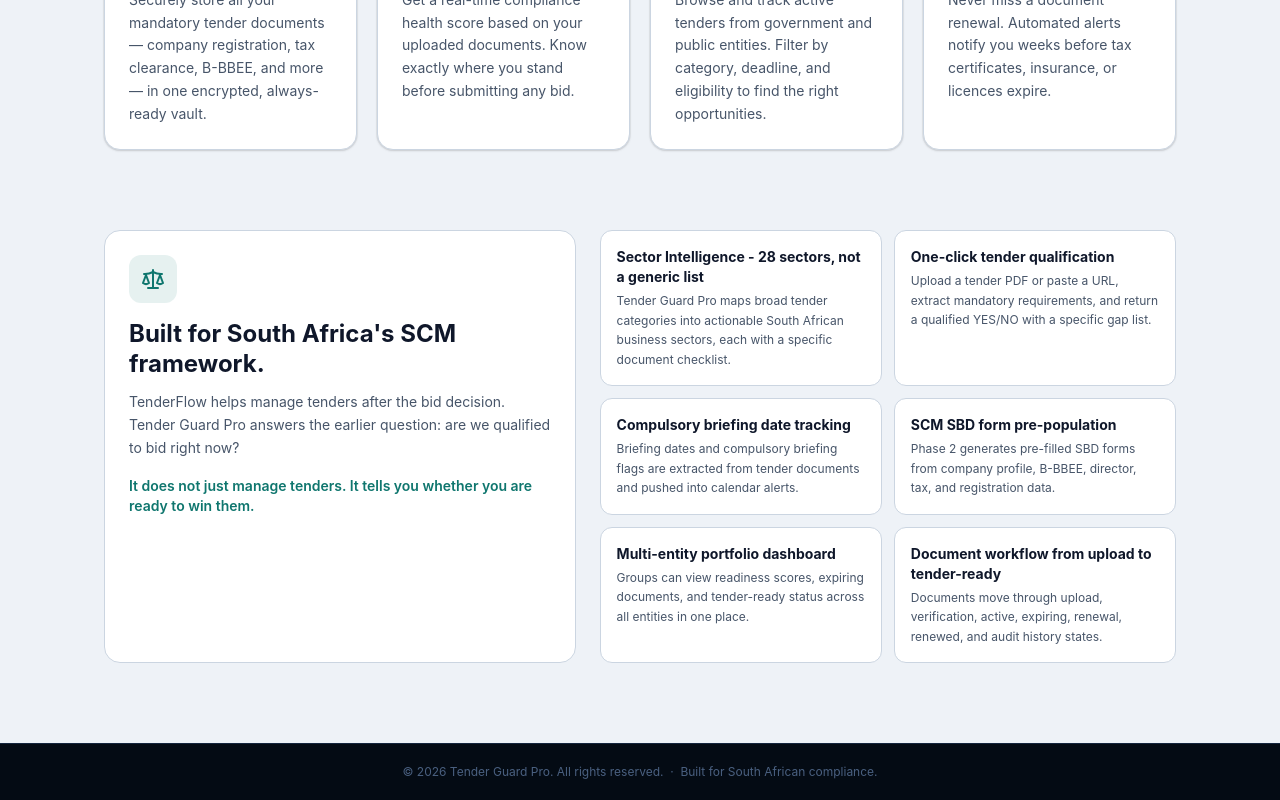
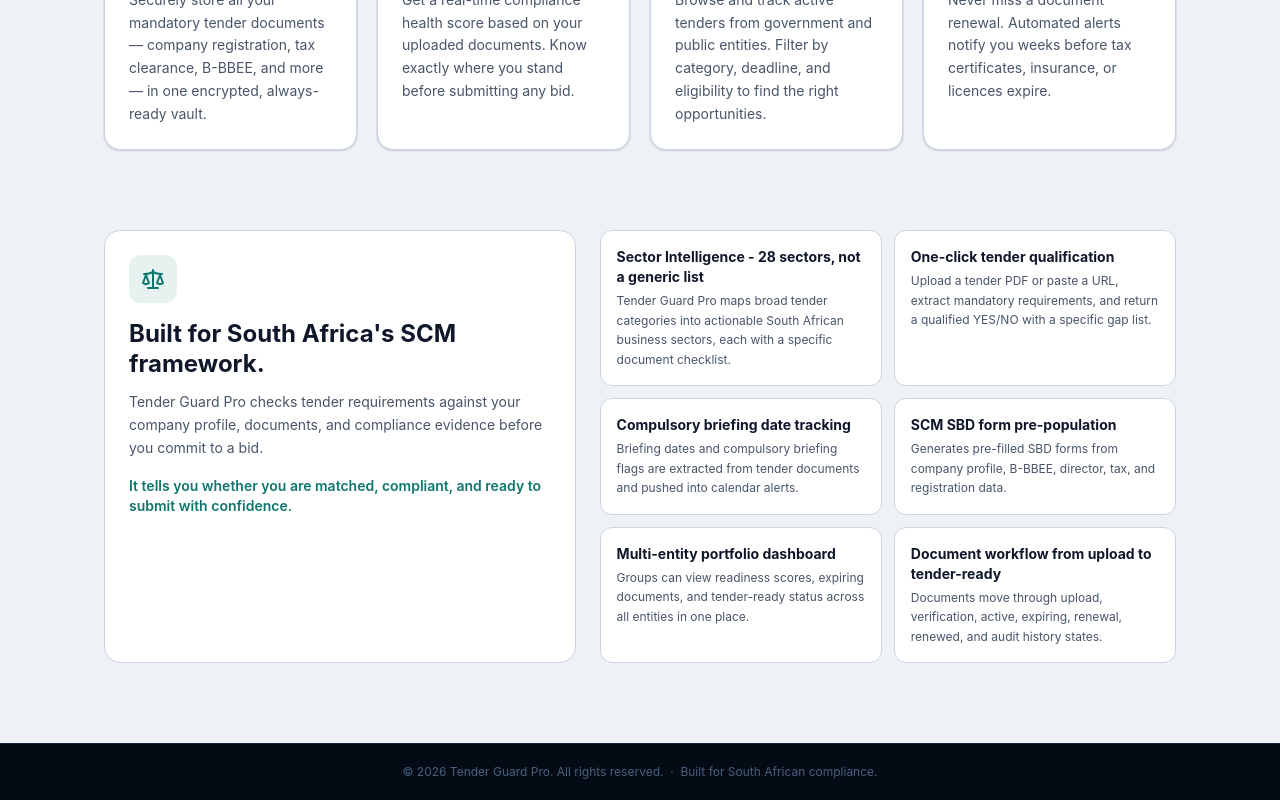
Before and after one commit to jasonmiyers9-arch/tender-system, a Next.js app in the folder frontend/: page / in a window 1280 px wide. Shown: the part 906-1706 px from the top of the page. Built offline with nearby package versions, Linux system fonts and the light colour scheme; no server answers.

Commit message:
Update landing SCM copy

```diff
--- a/frontend/src/app/page.tsx
+++ b/frontend/src/app/page.tsx
@@ -217,11 +217,10 @@ export default function LandingPage() {
                                 Built for South Africa&apos;s SCM framework.
                             </h2>
                             <p className="mt-3 text-sm leading-relaxed" style={{ color: 'var(--color-text-muted)' }}>
-                                TenderFlow helps manage tenders after the bid decision. Tender Guard Pro answers the earlier
-                                question: are we qualified to bid right now?
+                                Tender Guard Pro checks tender requirements against your company profile, documents, and compliance evidence before you commit to a bid.
                             </p>
                             <p className="mt-4 text-sm font-semibold" style={{ color: '#0F766E' }}>
-                                It does not just manage tenders. It tells you whether you are ready to win them.
+                                It tells you whether you are matched, compliant, and ready to submit with confidence.
                             </p>
                         </div>
 
--- a/frontend/src/lib/scmIntelligence.ts
+++ b/frontend/src/lib/scmIntelligence.ts
@@ -78,7 +78,7 @@ export const COMPETITOR_CAPABILITIES: CompetitorCapability[] = [
   },
   {
     capability: 'SBD form pre-population',
-    tenderGuard: 'Phase 2: SBD 1, SBD 6, SBD 9',
+    tenderGuard: 'SBD 1, SBD 6, SBD 9',
     tenderFlow: 'No',
     ariscu: 'No',
   },
@@ -151,7 +151,7 @@ export const SCM_UNIQUE_SELLING_POINTS: ScmUsp[] = [
   {
     title: 'SCM SBD form pre-population',
     summary:
-      'Phase 2 generates pre-filled SBD forms from company profile, B-BBEE, director, tax, and registration data.',
+      'Generates pre-filled SBD forms from company profile, B-BBEE, director, tax, and registration data.',
   },
   {
     title: 'Multi-entity portfolio dashboard',
@@ -169,7 +169,7 @@ export const SBD_FORMS: SbdForm[] = [
   {
     form: 'SBD 1',
     title: 'Invitation to Bid',
-    value: 'Company details and contact information. Phase 2: auto-filled from company profile.',
+    value: 'Company details and contact information auto-filled from company profile.',
   },
   {
     form: 'SBD 2',
```
